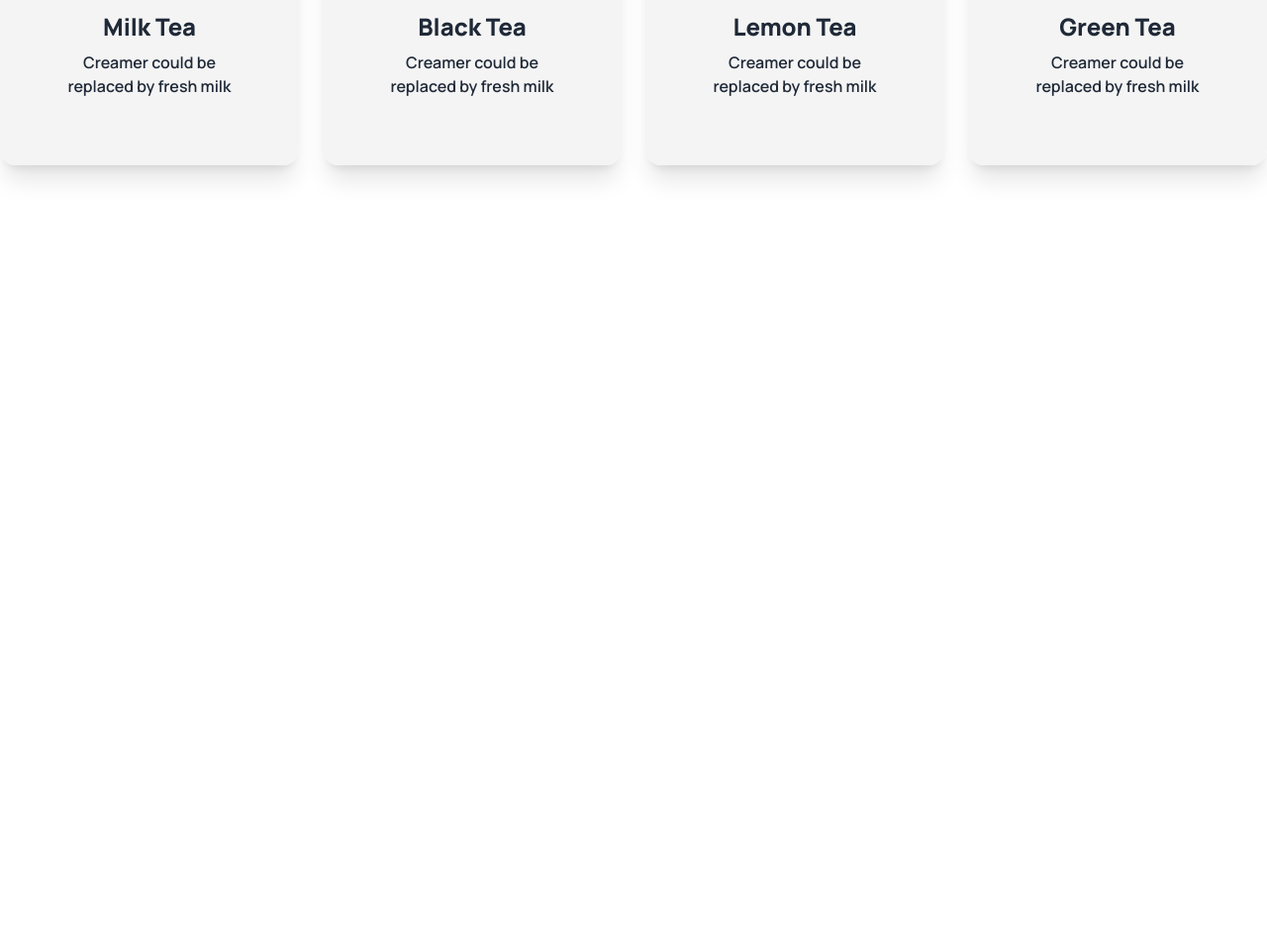
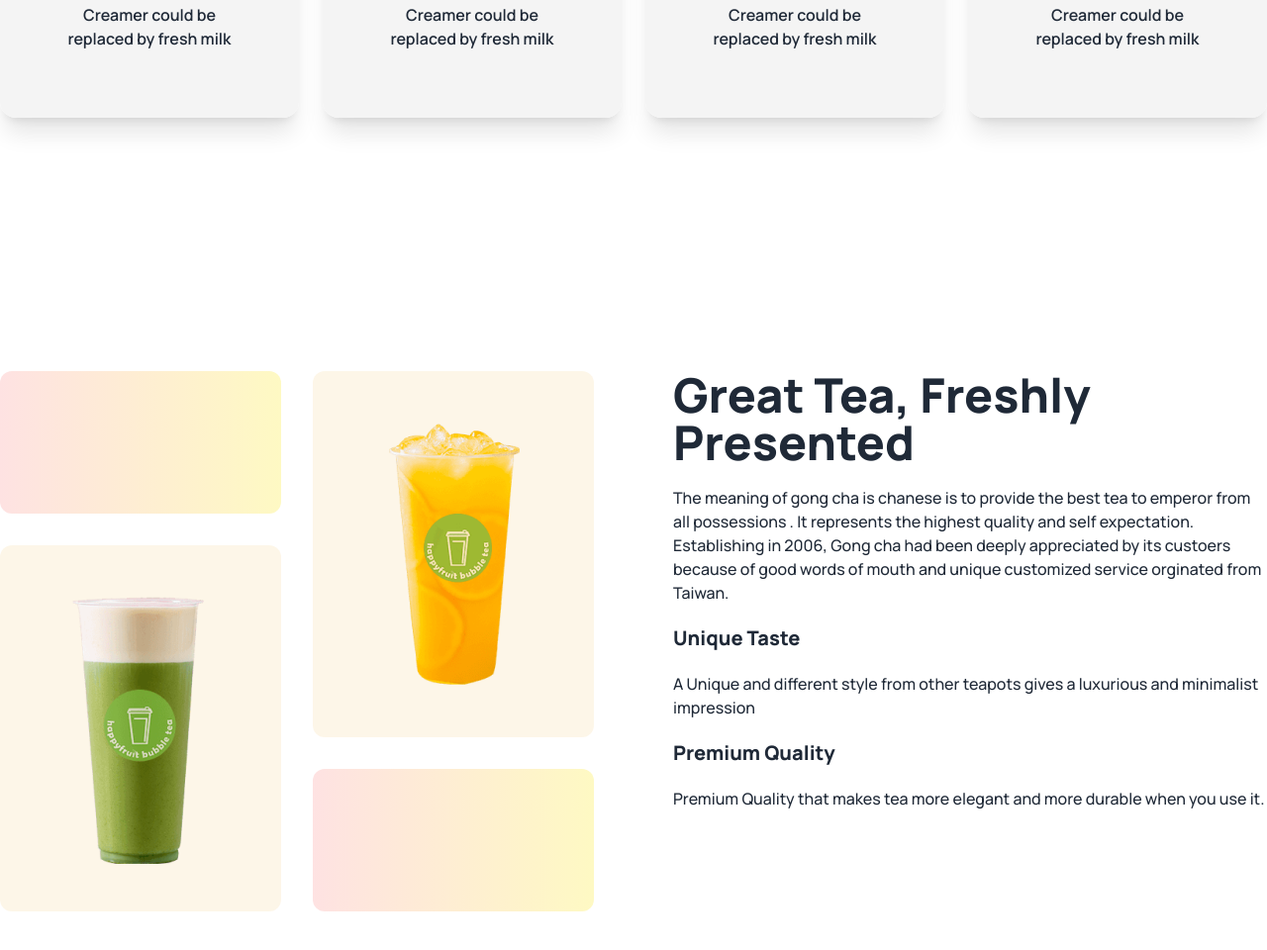
Before and after one commit to TubaWeb/MP14-tea-house-resources, a plain HTML site: page index.html in a window 1280 px wide. Shown: the part 978-1938 px from the top of the page at 99% size. Before the commit the page ends 1305 px from the top, so only its background shows below. Drawn offline with nearby package versions, Linux system fonts and the light colour scheme.

Commit message:
added great tea section

```diff
--- a/index.html
+++ b/index.html
@@ -59,7 +59,7 @@
     </header>
     <main class="container mx-auto">
         <!-- featured -->
-        <section class="text-center mt-36">
+        <section class="text-center my-24">
             <h2 class="text-5xl font-extrabold mb-4">Our Featured Products</h2>
             <p class="text-base lg:max-w-4xl mx-auto mb-20">There are many variations of passages of Lorem Ipsum available, but the majority have suffered alteration in some form, by injected humour, or randomised words which don't look even slightly believable. </p>
             <!-- featured container -->
@@ -108,6 +108,33 @@
             </div>
 
         </section>
+        <!-- Great Tea, Freshly Presented section -->
+        <section class="my-24 gap-20 flex flex-col lg:flex-row">
+            <div class="grid gap-8 grid-cols-1 md:grid-cols-2 flex-1">
+                <div class="rounded-xl bg-gradient-to-r from-red-100 to-yellow-100 h-36">
+
+                </div>
+
+                <div class="row-span-2 bg-[#e6a6231a] rounded-xl px-8 py-12 flex justify-center items-center">
+                    <img src="/images/fresh-1.png" alt="">
+                </div>
+                <div class="row-span-2 bg-[#e6a6231a] rounded-xl px-8 py-12 flex justify-center items-center">
+                    <img src="/images/fresh-2.png" alt="">
+                </div>
+                <div class="rounded-xl bg-gradient-to-r from-red-100 to-yellow-100 h-36">
+
+                </div>
+
+            </div>
+            <div class="space-y-5 flex-1">
+                <h3 class="text-5xl font-extrabold">Great Tea, Freshly Presented</h3>
+                <p class="">The meaning of gong cha is chanese is to provide the best tea to emperor from all possessions . It represents the highest quality and self expectation. Establishing in 2006, Gong cha had been deeply appreciated by its custoers  because of good words of mouth and unique customized service orginated from Taiwan.</p>
+                <h5 class="text-xl font-extrabold">Unique Taste</h5>
+                <p>A Unique and different style from other teapots gives a luxurious and minimalist impression</p>
+                <h5 class="text-xl font-extrabold">Premium Quality</h5>
+                <p>Premium Quality that makes tea more elegant and more durable when you use it.</p>
+            </div>
+        </section>
     </main>
     <footer>
 
```
